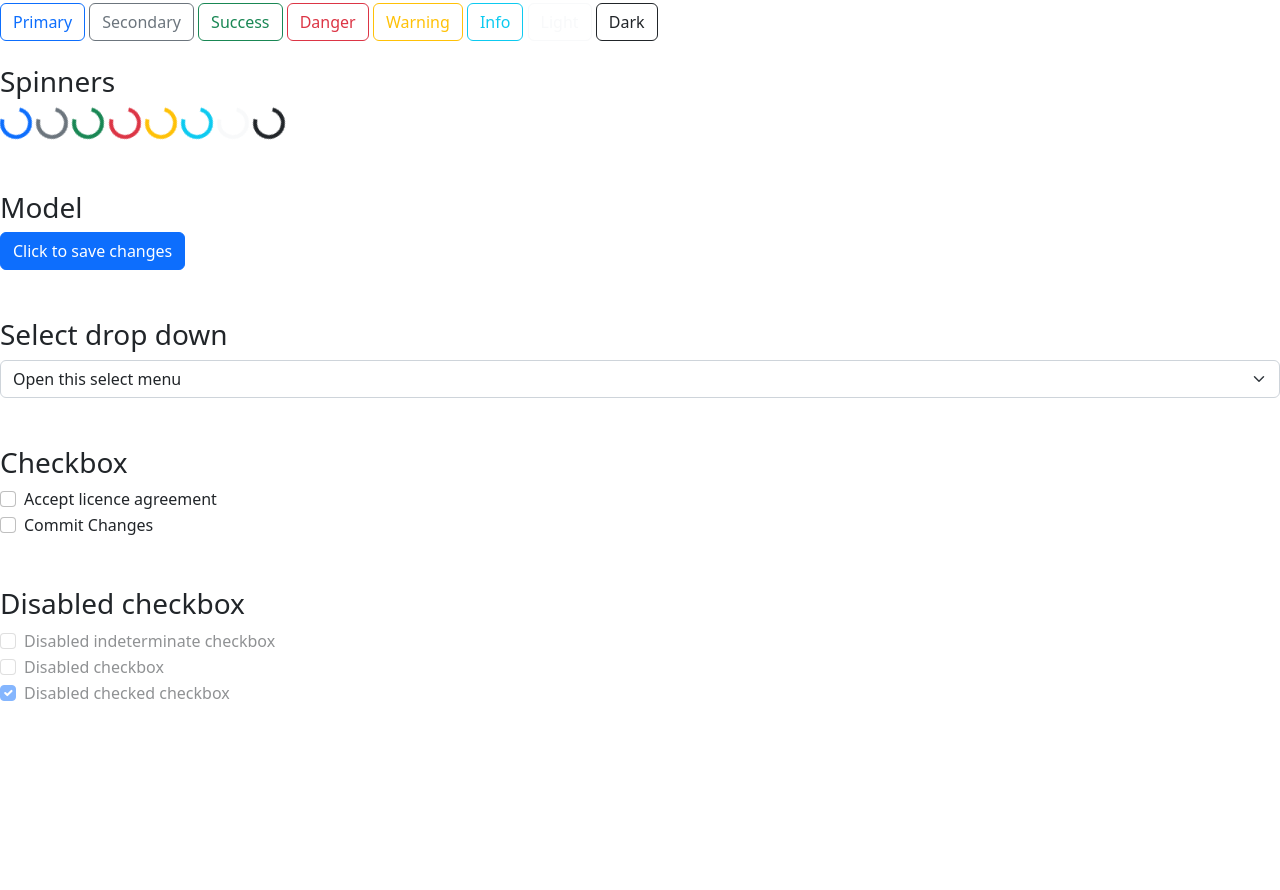
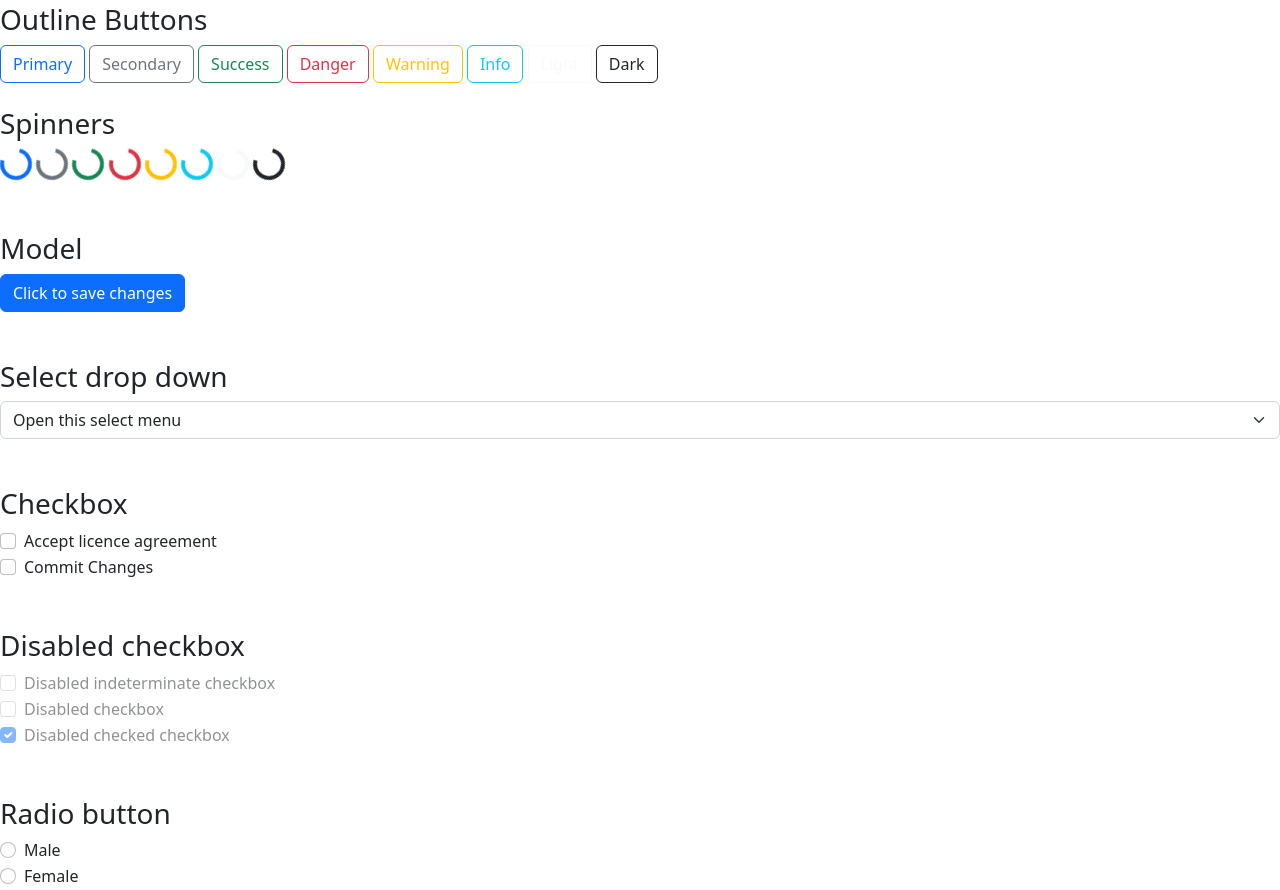
Before and after one commit to Dazzler123/CSS-Lectures, a website: page CSS-Frameworks/index.html in a window 1280 px wide. Shown: the part 430-1320 px from the top of the page. Before the commit the page ends 1137 px from the top, so only its background shows below. Drawn offline with Linux system fonts and the light colour scheme.

Commit message:
Radio buttons added

```diff
--- a/CSS-Frameworks/index.html
+++ b/CSS-Frameworks/index.html
@@ -8,6 +8,7 @@
 </head>
 <body>
 
+<!--header navigation panel-->
 <nav class="navbar navbar-expand-lg bg-light">
     <div class="container-fluid">
         <a class="navbar-brand" href="#">BootStrap</a>
@@ -53,6 +54,7 @@
 <h2>Bootstrap is a CSS Framework.</h2>
 <br>
 
+<!--table-->
 <h3>Table</h3>
 <table class="table table-bordered table-hover">
     <thead>
@@ -74,12 +76,15 @@
 </table>
 <br>
 
+<!--buttons-->
 <button class="btn btn-success">Save Customer</button>
 <button class="btn btn-danger">Delete Customer</button>
 <br>
 <br>
 <br>
 
+<!--outline buttons-->
+<h3>Outline Buttons</h3>
 <button type="button" class="btn btn-outline-primary">Primary</button>
 <button type="button" class="btn btn-outline-secondary">Secondary</button>
 <button type="button" class="btn btn-outline-success">Success</button>
@@ -199,6 +204,24 @@
         Disabled checked checkbox
     </label>
 </div>
+<br>
+<br>
+
+<!--radio buttons-->
+<h3>Radio button</h3>
+<div class="form-check">
+    <input class="form-check-input" type="radio" name="flexRadioDefault" id="flexRadioDefault1">
+    <label class="form-check-label" for="flexRadioDefault1">
+        Male
+    </label>
+</div>
+<div class="form-check">
+    <input class="form-check-input" type="radio" name="flexRadioDefault" id="flexRadioDefault2">
+    <label class="form-check-label" for="flexRadioDefault2">
+        Female
+    </label>
+</div>
+
 
 <!--Import js for bootstrap-->
 <script src="assets/js/bootstrap.min.js"></script>
```
